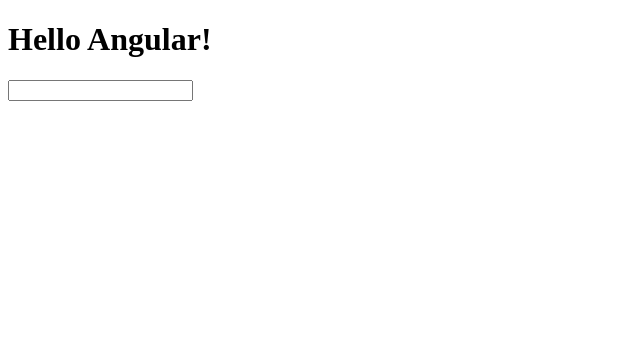
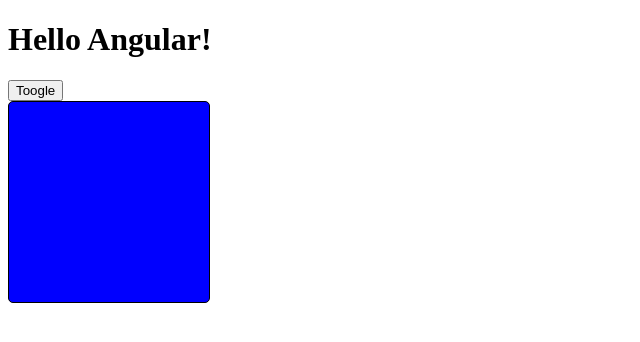
Before and after one commit to AlMuz/ANGULAR-Basics, an Angular app: page / in a window 1280 px wide. Shown: the top 342 px of the page, without its empty margins (0-640 px from the left). Built offline with nearby package versions, Linux system fonts and the light colour scheme.

Commit message:
NG style directive

```diff
--- a/src/app/app.component.html
+++ b/src/app/app.component.html
@@ -26,6 +26,18 @@
 <app-post></app-post>
 <app-post2></app-post2> -->
 
-<input type="text" [(ngModel)]="newTitle" />
+<!-- <input type="text" [(ngModel)]="newTitle" />
 
-<p>{{ newTitle }}</p>
+<p>{{ newTitle }}</p> -->
+
+<button (click)="backgroundToggle = !backgroundToggle">Toogle</button>
+
+<div
+  [ngStyle]="{
+    width: '200px',
+    height: '200px',
+    borderRadius: '5px',
+    border: '1px solid black',
+    background: backgroundToggle ? 'red' : 'blue'
+  }"
+></div>
--- a/src/app/app.component.ts
+++ b/src/app/app.component.ts
@@ -16,6 +16,9 @@
   inputValue = '';
 
   newTitle = '';
+
+  backgroundToggle = false;
+
   // it must be after variable init
   constructor() {
     setTimeout(() => {
@@ -39,6 +42,6 @@
   }
 
   onInputTitle(event: any) {
-    this.newTitle = event.target.value
+    this.newTitle = event.target.value;
   }
 }
```
